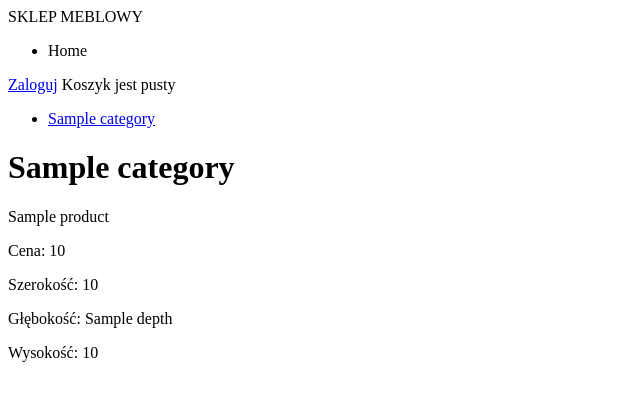
After one commit to JKK86/furniture_shop, a Django app: template templates/shop/product_list.html in a window 1280 px wide. The commit adds this page. Shown: the top 401 px of the page, without its empty margins (0-640 px from the left). Run offline with Django 3.2, Linux system fonts and the light colour scheme; the template is opened without the code that fills it: most values are stand-ins (such as "Sample title", 1, 10 or a date in 2020).

Commit message:
update Product model (dimensions)

```diff
--- a/sklep_meblowy/urls.py
+++ b/sklep_meblowy/urls.py
@@ -30,6 +30,9 @@ urlpatterns = [
     path('reset/<uidb64>/<token>', auth_views.PasswordResetConfirmView.as_view(), name='password_reset_confirm'),
     path('reset/done/', auth_views.PasswordResetCompleteView.as_view(), name='password_reset_complete'),
     path('registration/', views.RegistrationView.as_view(), name='registration'),
+    path('', views.ProductListView.as_view(), name='product_list'),
+    path('<slug:category_slug>/', views.ProductListView.as_view(), name='product_list_by_category'),
+    path('<int:id>/<slug:slug>/', views.ProductDetailView.as_view(), name='product_detail'),
 
     path('', views.IndexView.as_view(), name='index')
 ]
--- a/templates/shop/base.html
+++ b/templates/shop/base.html
@@ -21,6 +21,7 @@
             <a href="{% url 'login' %}">Zaloguj</a>
         {% endif %}
     </span>
+    <span class="cart">Koszyk jest pusty</span>
 </div>
 <div id="content">
     {% block content %}
--- /dev/null
+++ b/templates/shop/product_list.html
@@ -0,0 +1,23 @@
+{% extends 'shop/base.html' %}
+{% block content %}
+    <div id="sidebar"></div>
+    <ul>
+        {% for category in categories %}
+            <li><a href="{{ category.get_absolute_url }}">{{ category }}</a></li>
+        {% endfor %}
+    </ul>
+    <div id="product_list">
+        {% if category %}
+            <h1>{{ category }}</h1>
+        {% else %}
+            <h1>Produkty</h1>
+        {% endif %}
+            {% for product in products %}
+                <p>{{ product.name }}</p>
+                <p>Cena: {{ product.price }}</p>
+                <p>Szerokość: {{ product.width }}</p>
+                <p>Głębokość: {{ product.depth }}</p>
+                <p>Wysokość: {{ product.height }}</p>
+            {% endfor %}
+    </div>
+{% endblock %}
```
Also changed, not shown: shop/models.py (+10 -0 lines), shop/views.py (+20 -1 lines), shop/migrations/0002_auto_20210309_1353.py (added), templates/shop/product_list_by_categories.html (added).
